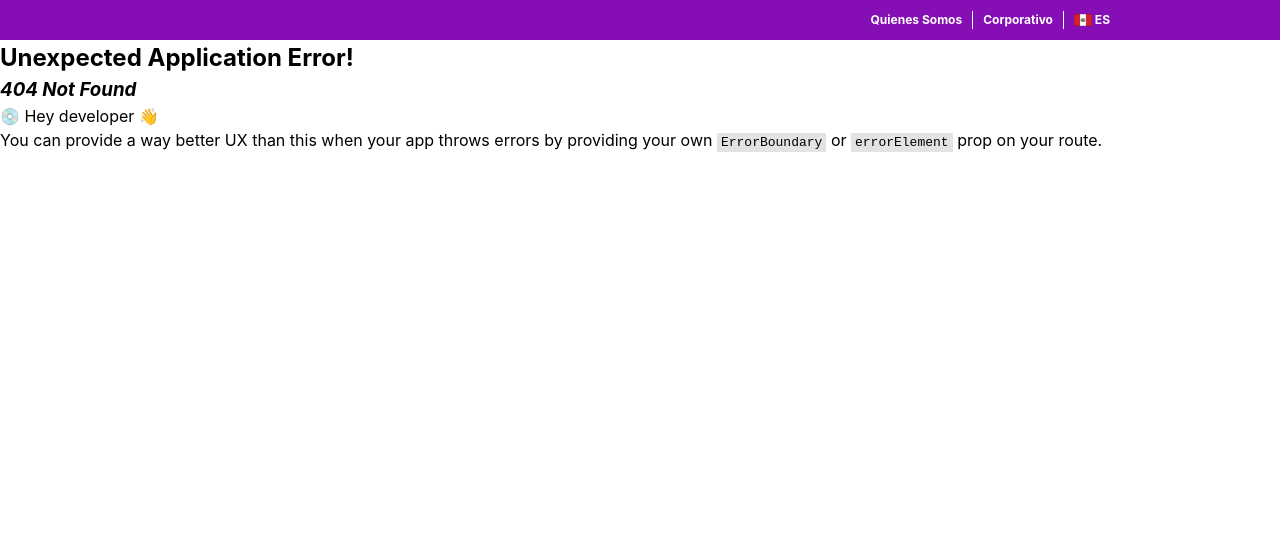
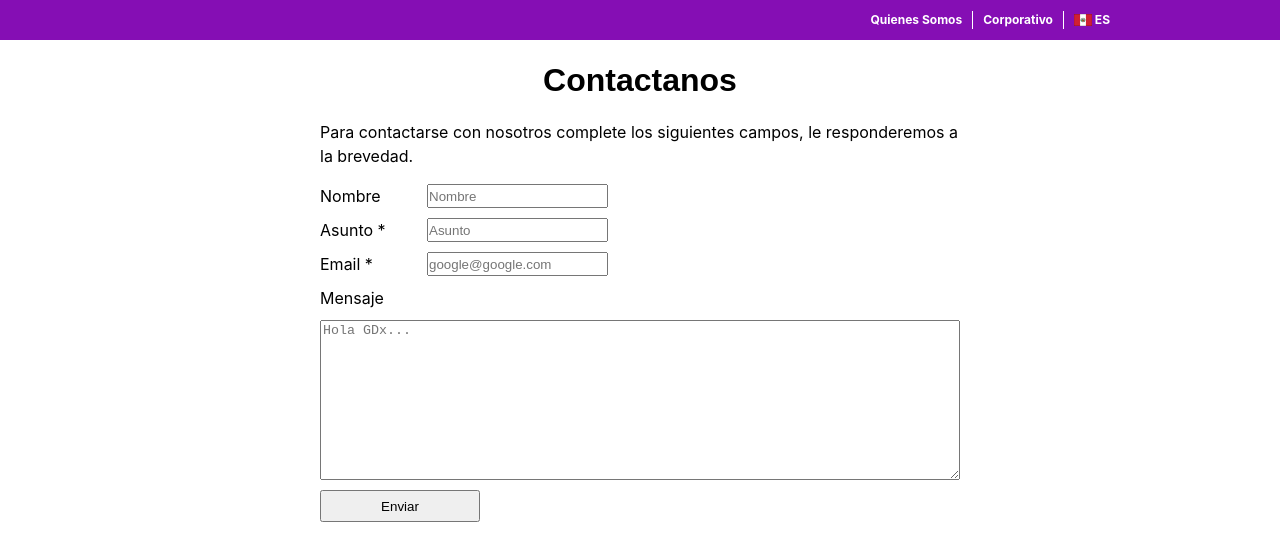
Before and after one commit to marioacaballero/GDx-Solutions-Frontend, a React (Vite) app: page /contact in a window 1280 px wide. Before the commit this address had no page. Shown: the top 560 px of the page. Built offline with nearby package versions, Linux system fonts and the light colour scheme.

Commit message:
add contact form

```diff
--- a/package.json
+++ b/package.json
@@ -10,6 +10,7 @@
     "preview": "vite preview"
   },
   "dependencies": {
+    "@emailjs/browser": "^3.11.0",
     "antd": "^5.4.6",
     "axios": "^1.4.0",
     "chart.js": "^4.2.1",
@@ -17,6 +18,8 @@
     "react-chartjs-2": "^5.2.0",
     "react-dom": "^18.2.0",
     "react-router-dom": "^6.11.0",
+    "sweetalert": "^2.1.2",
+    "dotenv": "^16.0.3",
     "xlsx": "https://cdn.sheetjs.com/xlsx-0.19.3/xlsx-0.19.3.tgz"
   },
   "devDependencies": {
--- a/src/assets/constants/routes.tsx
+++ b/src/assets/constants/routes.tsx
@@ -1,9 +1,9 @@
 import { createBrowserRouter } from "react-router-dom";
 import Home from "../../components/Home/Home";
-import Data from "../../components/DataManagment/Data/Data";
 import DataManagment from "../../components/DataManagment/DataManagment";
 import { Login } from "../../components/Login/Login";
 import Register from "../../components/Register/Register";
+import ContactForm from "../../components/ContactForm/ContactForm";
 
 export const routes = createBrowserRouter([
   {
@@ -23,7 +23,7 @@ export const routes = createBrowserRouter([
     element: <Register />,
   },
   {
-    path: "/prueba",
-    element: <Data />,
+    path: "/contact",
+    element: <ContactForm />,
   },
 ]);
--- /dev/null
+++ b/src/assets/helpers/validators.ts
@@ -0,0 +1,27 @@
+/* eslint-disable @typescript-eslint/no-explicit-any*/
+
+export const validator = (target: any) => {
+  const notNull = /\S+/;
+  const notEmail = /^[^\s@]+@[^\s@]+\.[^\s@]+$/;
+  const error = {
+    email: "",
+    subject: "",
+    message: "",
+  };
+
+  if (!notNull.test(target.email)) {
+    error.email = "Campo obligatorio";
+  } else if (!notEmail.test(target.email)) {
+    error.email = "Email Invalido";
+  }
+
+  if (!notNull.test(target.subject)) {
+    error.subject = "Campo obligatorio";
+  }
+
+  if (!notNull.test(target.message)) {
+    error.message = "Campo obligatorio";
+  }
+
+  return error;
+};
--- /dev/null
+++ b/src/components/ContactForm/ContactForm.module.css
@@ -0,0 +1,58 @@
+.contact {
+  display: flex;
+  flex-direction: column;
+  justify-content: center;
+  align-items: center;
+  gap: 1rem;
+}
+
+.contact > h2 {
+  padding-top: 1rem;
+  font-size: 2rem;
+  text-align: center;
+  font-family: Arial, Helvetica, sans-serif;
+}
+
+.contact > p {
+  width: 50%;
+}
+
+.contact > form {
+  display: flex;
+  flex-direction: column;
+  width: 50%;
+  gap: 10px;
+}
+
+.contact > form > label {
+  display: flex;
+  width: 18rem;
+  justify-content: space-between;
+  gap: 6px;
+}
+
+.contact > form > p {
+  width: 18rem;
+  text-align: right;
+  padding-right: 1rem;
+  font-size: 10px;
+  color: red;
+  margin-top: 0;
+}
+
+.contact > form > input {
+  width: 6rem;
+  padding: 2px;
+}
+
+.contact > form > textarea {
+  /* width: 30rem; */
+  height: 10rem;
+  padding: 2px;
+}
+
+.contact > form > button {
+  width: 10rem;
+  height: 2rem;
+  /* margin: auto; */
+}
--- /dev/null
+++ b/src/components/ContactForm/ContactForm.tsx
@@ -0,0 +1,135 @@
+/* eslint-disable @typescript-eslint/no-explicit-any*/
+
+import { useState } from "react";
+import emailjs from "@emailjs/browser";
+import swal from "sweetalert";
+import { validator } from "../../assets/helpers/validators";
+import style from "./ContactForm.module.css";
+
+const API_PUBLIC_KEY = import.meta.env.VITE_API_PUBLIC_KEY;
+const TEMPLATE_ID = import.meta.env.VITE_TEMPLATE_ID;
+const EMAIL_SERVICE_ID = import.meta.env.VITE_EMAIL_SERVICE_ID;
+
+console.log(TEMPLATE_ID, API_PUBLIC_KEY);
+
+export default function ContactForm() {
+  const initialState = {
+    name: "",
+    email: "",
+    subject: "",
+    message: "",
+  };
+
+  const errorInitialState = {
+    email: "",
+    subject: "",
+    message: "",
+  };
+
+  const [input, setInput] = useState(initialState);
+  const [errors, setErrors] = useState(errorInitialState);
+
+  const formValues = {
+    name: input.name,
+    email: input.email,
+    subject: input.subject,
+    message: input.message,
+  };
+
+  const handleInputChange = (e: any) => {
+    e.preventDefault();
+    setErrors(
+      validator({
+        ...input,
+        [e.target.name]: e.target.value,
+      })
+    );
+    setInput({
+      ...input,
+      [e.target.name]: e.target.value,
+    });
+  };
+
+  const sendEmail = (e: any) => {
+    e.preventDefault();
+
+    if (!errors.email && !errors.subject && !errors.message && input.message) {
+      emailjs
+        .send(EMAIL_SERVICE_ID, TEMPLATE_ID, formValues, API_PUBLIC_KEY)
+        .then(
+          (result) => {
+            console.log(result.text);
+          },
+          (error) => {
+            console.log(error.text);
+          }
+        );
+      setInput(initialState);
+      swal({
+        title: "Muchas gracias",
+        text: "Su mensaje fue enviado satisfactoriamente",
+        icon: "success",
+      });
+    } else {
+      handleInputChange(e);
+      swal({
+        title: "Algo falta!",
+        text: "Por favor revisa los campos requeridos",
+        icon: "warning",
+      });
+    }
+  };
+
+  return (
+    <div className={style.contact}>
+      <h2>Contactanos</h2>
+      <p>
+        Para contactarse con nosotros complete los siguientes campos, le
+        responderemos a la brevedad.{" "}
+      </p>
+      <form onSubmit={sendEmail}>
+        <label>
+          Nombre
+          <input
+            type="text"
+            name="name"
+            placeholder="Nombre"
+            value={input.name}
+            onChange={(e) => handleInputChange(e)}
+          />
+        </label>
+        <label>
+          Asunto *
+          <input
+            type="text"
+            name="subject"
+            value={input.subject}
+            placeholder="Asunto"
+            onChange={(e) => handleInputChange(e)}
+          />
+        </label>
+        {errors.subject && <p>{errors.subject}</p>}
+        <label>
+          Email *
+          <input
+            type="email"
+            name="email"
+            value={input.email}
+            placeholder="google@google.com"
+            onChange={(e) => handleInputChange(e)}
+          />
+        </label>
+        {errors.email && <p>{errors.email}</p>}
+        <label>Mensaje</label>
+        {errors.message && <p>{errors.message}</p>}
+        <textarea
+          name="message"
+          value={input.message}
+          placeholder="Hola GDx..."
+          onChange={(e) => handleInputChange(e)}
+        />
+        <button type="submit">Enviar</button>
+      </form>
+    </div>
+  );
+}
--- a/src/components/DataManagment/Data/Data.tsx
+++ b/src/components/DataManagment/Data/Data.tsx
@@ -11,7 +11,7 @@ import {
   actualDateYear,
 } from "../../../assets/constants/initialStates";
 import { BarGraph } from "../../Graphs/BarGraph";
-import { monthData } from "../../../assets/constants/auxiliar";
+import { monthData } from "../../../assets/helpers/auxiliar";
 import { data1, data2 } from "../../../assets/constants/interfaces";
 
 export default function Data() {
```
Also changed, not shown: src/assets/helpers/auxiliar.ts (renamed from src/assets/constants/auxiliar.ts), 2 other files (tests, documents, lock files or other folders).
